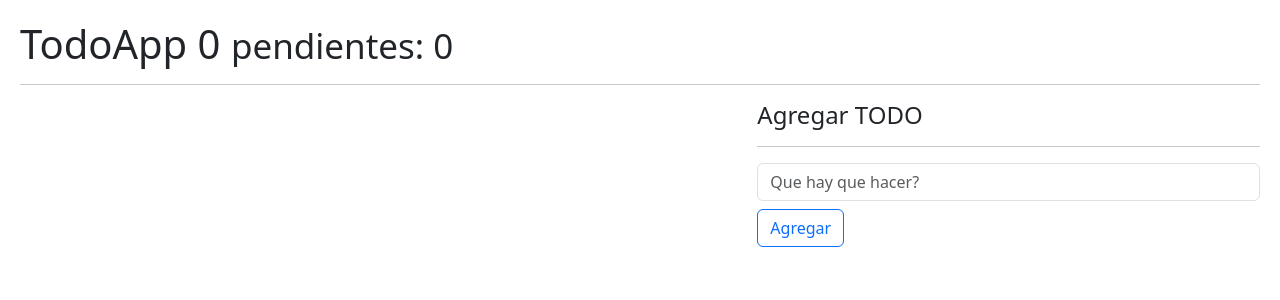
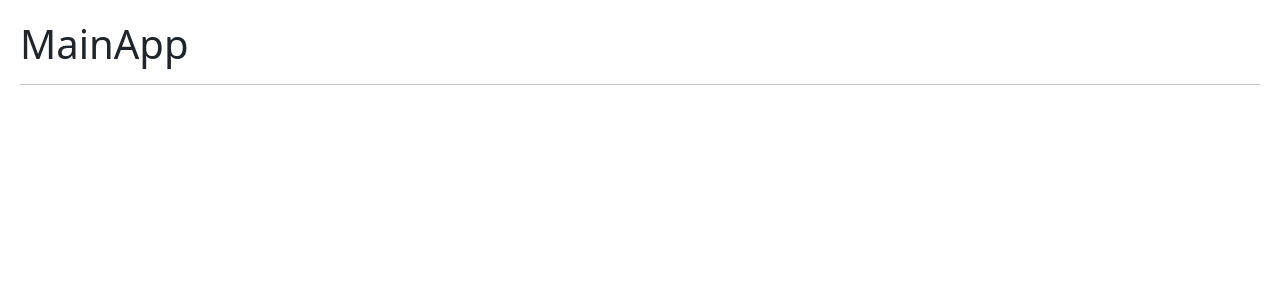
Before and after one commit to Marenco81/Hook-App, a React (Vite) app: page / in a window 1280 px wide. Shown: the top 300 px of the page. Built offline with nearby package versions, Linux system fonts and the light colour scheme.

Commit message:
Iniciando proyecto con use Context - Instalando React Router

```diff
--- a/package.json
+++ b/package.json
@@ -11,7 +11,8 @@
   },
   "dependencies": {
     "react": "^18.3.1",
-    "react-dom": "^18.3.1"
+    "react-dom": "^18.3.1",
+    "react-router-dom": "^6.27.0"
   },
   "devDependencies": {
     "@eslint/js": "^9.13.0",
--- /dev/null
+++ b/src/09-useContext/MainApp.jsx
@@ -0,0 +1,11 @@
+
+
+export const MainApp = () => {
+  return (
+    <>
+        <h1>MainApp</h1>
+        <hr />
+
+    </>
+  )
+}
--- a/src/main.jsx
+++ b/src/main.jsx
@@ -1,5 +1,7 @@
 import { StrictMode, } from 'react'
 import { createRoot, ReactDOM } from 'react-dom/client'
+import { BrowserRouter } from 'react-router-dom'
+
 import './index.css'
 // import { FocusScreen } from './04-useRef/FocusScreen'
 // import { Layout } from './05-useLayoutEffect/Layout'
@@ -15,10 +17,14 @@
 // import { HooksApp } from './HooksApp'
 
 // import './08-useReducer/intro-reducer'
-import { TodoApp } from './08-useReducer/TodoApp'
+// import { TodoApp } from './08-useReducer/TodoApp'
+import { MainApp } from './09-useContext/MainApp'
 
 createRoot(document.getElementById('root')).render(
-  <StrictMode>
-    <TodoApp />
-  </StrictMode>,
+  <BrowserRouter>
+    <StrictMode>
+      <MainApp />
+    </StrictMode>
+  </BrowserRouter>
+
 )
```
Also changed, not shown: src/09-useContext/AboutPage.jsx (added, +11 -0 lines), src/09-useContext/HomePage.jsx (added, +11 -0 lines), src/09-useContext/LoginPage.jsx (added, +11 -0 lines), 1 other file (tests, documents, lock files or other folders).
